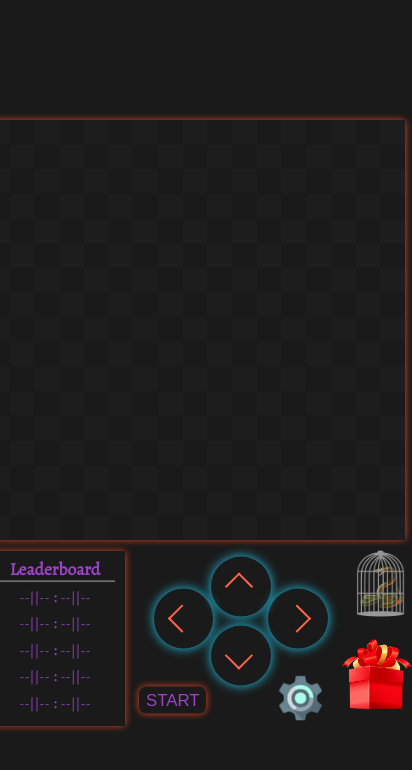
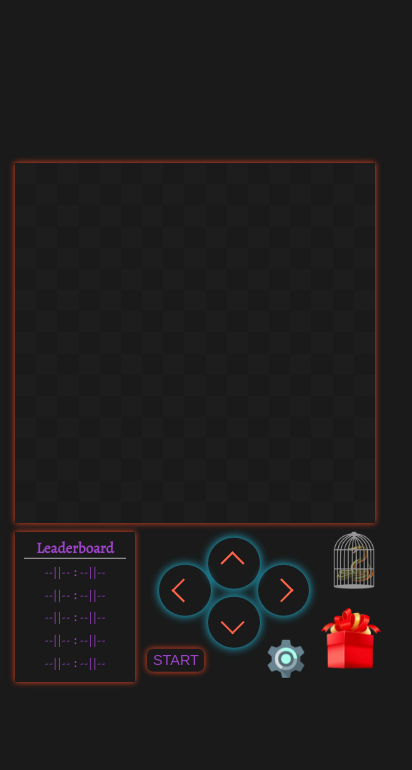
Before and after one commit to ArturZybin/snake-the-game, a website built with webpack: page src/index.html in a window 390 px wide. Shown: the whole page, 412 px wide, since content can reach past the window. Built offline with nearby package versions, Linux system fonts and the light colour scheme.

Commit message:
improve responsibility for mobile

```diff
--- a/src/scss/modules/responsive.scss
+++ b/src/scss/modules/responsive.scss
@@ -102,14 +102,15 @@ screen and (orientation: portrait) and (max-width: 550px) {
     }
 }
 
-@media screen and (orientation: portrait) and (max-height: 600px) {
+@media screen and (orientation: portrait) and (max-height: 600px),
+screen and (orientation: portrait) and (max-width: 450px) {
     body {
         zoom: .6;
     }
 }
 
 @media screen and (orientation: portrait) and (max-height: 550px),
-screen and (orientation: portrait) and (max-width: 300px) {
+screen and (orientation: portrait) and (max-width: 380px) {
     body {
         zoom: .5;
     }
```
